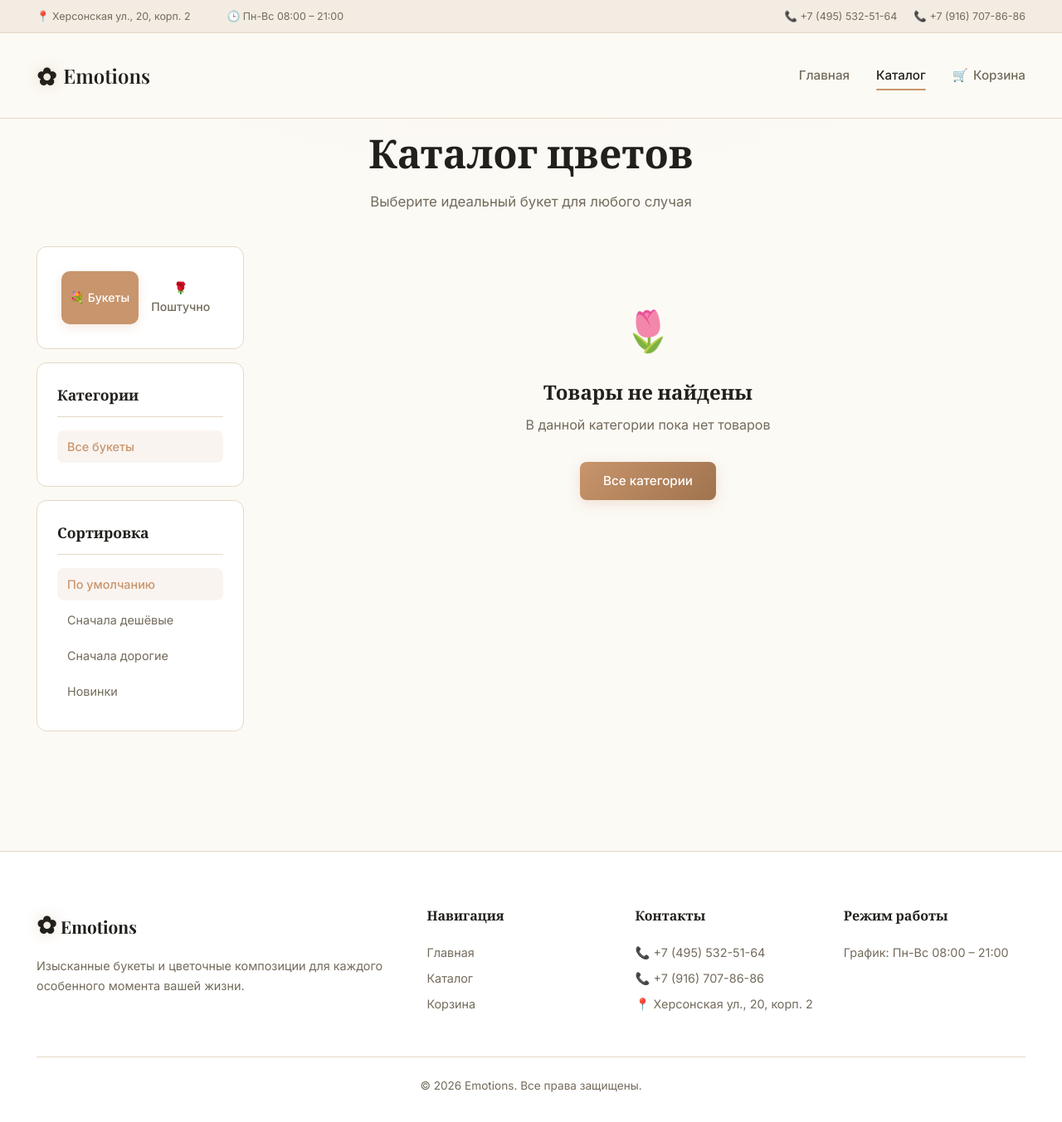
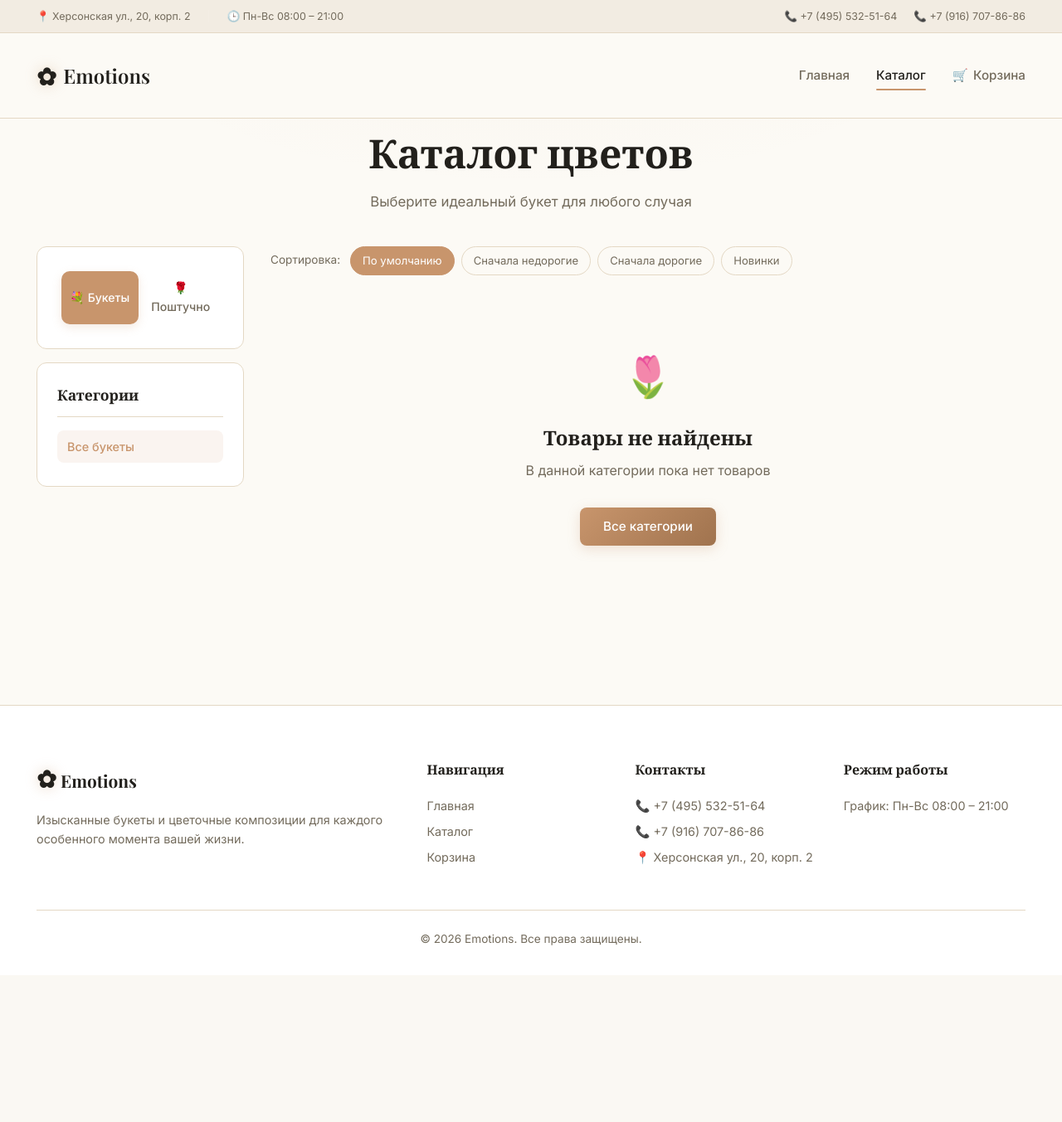
Before and after one commit to Hayko19/Emotions, a Django app: page /catalog/ in a window 1280 px wide. Shown: the whole page at 83% size. After the commit the page ends 1140 px from the top, so only its background shows below. Run offline with Django 4.2, Linux system fonts and the light colour scheme; data that the repository does not hold is empty; some web fonts are replaced.

Commit message:
feat: добавление сортировки продуктов, обновление зависимостей и улучшение интерфейса

```diff
--- a/flowershop/settings.py
+++ b/flowershop/settings.py
@@ -20,6 +20,7 @@ INSTALLED_APPS = [
     'django.contrib.sessions',
     'django.contrib.messages',
     'django.contrib.staticfiles',
+    'adminsortable2',
     'shop',
 ]
 
--- a/shop/templates/shop/catalog.html
+++ b/shop/templates/shop/catalog.html
@@ -61,39 +61,25 @@
                         {% endfor %}
                     </ul>
                 </div>
-                <div class="filter-card">
-                    <h3 class="filter-title">Сортировка</h3>
-                    <ul class="filter-list">
-                        <li>
-                            <a href="?type={{ current_type }}{% if current_category %}&category={{ current_category.slug }}{% endif %}&sort=default"
-                               class="filter-link {% if current_sort == 'default' %}active{% endif %}">
-                                По умолчанию
-                            </a>
-                        </li>
-                        <li>
-                            <a href="?type={{ current_type }}{% if current_category %}&category={{ current_category.slug }}{% endif %}&sort=price_asc"
-                               class="filter-link {% if current_sort == 'price_asc' %}active{% endif %}">
-                                Сначала дешёвые
-                            </a>
-                        </li>
-                        <li>
-                            <a href="?type={{ current_type }}{% if current_category %}&category={{ current_category.slug }}{% endif %}&sort=price_desc"
-                               class="filter-link {% if current_sort == 'price_desc' %}active{% endif %}">
-                                Сначала дорогие
-                            </a>
-                        </li>
-                        <li>
-                            <a href="?type={{ current_type }}{% if current_category %}&category={{ current_category.slug }}{% endif %}&sort=newest"
-                               class="filter-link {% if current_sort == 'newest' %}active{% endif %}">
-                                Новинки
-                            </a>
-                        </li>
-                    </ul>
-                </div>
             </aside>
 
             <!-- Products Grid -->
             <div class="catalog-main">
+                <!-- Sort bar -->
+                <div class="sort-bar">
+                    <span class="sort-label">Сортировка:</span>
+                    <div class="sort-options">
+                        <a href="?type={{ current_type }}{% if current_category %}&category={{ current_category.slug }}{% endif %}&sort=default"
+                           class="sort-btn {% if current_sort == 'default' %}active{% endif %}">По умолчанию</a>
+                        <a href="?type={{ current_type }}{% if current_category %}&category={{ current_category.slug }}{% endif %}&sort=price_asc"
+                           class="sort-btn {% if current_sort == 'price_asc' %}active{% endif %}">Сначала недорогие</a>
+                        <a href="?type={{ current_type }}{% if current_category %}&category={{ current_category.slug }}{% endif %}&sort=price_desc"
+                           class="sort-btn {% if current_sort == 'price_desc' %}active{% endif %}">Сначала дорогие</a>
+                        <a href="?type={{ current_type }}{% if current_category %}&category={{ current_category.slug }}{% endif %}&sort=newest"
+                           class="sort-btn {% if current_sort == 'newest' %}active{% endif %}">Новинки</a>
+                    </div>
+                </div>
+
                 {% if products %}
                 <div class="products-grid">
                     {% for product in products %}
--- a/shop/templates/shop/home.html
+++ b/shop/templates/shop/home.html
@@ -124,7 +124,7 @@
         <div class="cta-card animate-on-scroll">
             <h2>Нужен особенный букет?</h2>
             <p>Позвоните нам, и мы создадим уникальную композицию специально для вас</p>
-            <a href="tel:+79991234567" class="btn btn-primary btn-lg">📞 +7 (999) 123-45-67</a>
+            <a href="tel:+74955325164" class="btn btn-primary btn-lg">📞 +7 (495) 532-51-64</a>
         </div>
     </div>
 </section>
--- a/shop/templates/shop/order_success.html
+++ b/shop/templates/shop/order_success.html
@@ -10,7 +10,7 @@
             <h1>Спасибо за заказ!</h1>
             <p class="success-order-id">Заказ #{{ order.id }}</p>
             <p>Мы свяжемся с вами в ближайшее время для подтверждения.<br>
-            Если у вас есть вопросы, звоните: <a href="tel:+79991234567">+7 (999) 123-45-67</a></p>
+            Если у вас есть вопросы, звоните: <a href="tel:+74955325164">+7 (495) 532-51-64</a></p>
 
             <div class="success-details">
                 <div class="success-row">
--- a/shop/views.py
+++ b/shop/views.py
@@ -2,6 +2,7 @@ from django.shortcuts import render, get_object_or_404, redirect
 from django.http import JsonResponse
 from django.contrib import messages
 from django.contrib.auth.decorators import user_passes_test
+from django.db import transaction
 from django.db.models import Sum, Count
 from django.utils import timezone
 from datetime import timedelta
@@ -32,12 +33,12 @@ def catalog(request):
     if current_type == 'stem':
         categories = Category.objects.annotate(
             product_count=Count('products', filter=Q(products__is_by_stem=True, products__available=True))
-        ).filter(product_count__gt=0)
+        ).filter(product_count__gt=0).order_by('order', 'name')
         products = Product.objects.filter(available=True, is_by_stem=True)
     else:
         categories = Category.objects.annotate(
             product_count=Count('products', filter=Q(products__is_by_stem=False, products__available=True))
-        ).filter(product_count__gt=0)
+        ).filter(product_count__gt=0).order_by('order', 'name')
         products = Product.objects.filter(available=True, is_by_stem=False)
 
     category_slug = request.GET.get('category')
@@ -126,10 +127,13 @@ def cart_add(request, product_id):
     variant_id = request.POST.get('variant')
     variant = None
     if variant_id:
-        variant = get_object_or_404(ProductVariant, id=variant_id, product=product)
+        variant = get_object_or_404(ProductVariant, id=variant_id, product=product, available=True)
 
     product_key = f"{product_id}_{variant.id}" if variant else str(product_id)
-    quantity = int(request.POST.get('quantity', 1))
+    try:
+        quantity = max(1, int(request.POST.get('quantity', 1)))
+    except (ValueError, TypeError):
+        quantity = 1
 
     if product_key in cart:
         cart[product_key]['quantity'] += quantity
@@ -155,7 +159,10 @@ def cart_update(request, key):
     cart = request.session.get('cart', {})
 
     if key in cart:
-        quantity = int(request.POST.get('quantity', 1))
+        try:
+            quantity = int(request.POST.get('quantity', 1))
+        except (ValueError, TypeError):
+            quantity = 1
         if quantity > 0:
             cart[key]['quantity'] = quantity
         else:
@@ -191,46 +198,47 @@ def checkout(request):
         return redirect('shop:catalog')
 
     if request.method == 'POST':
-        order = Order.objects.create(
-            first_name=request.POST.get('first_name', ''),
-            last_name=request.POST.get('last_name', ''),
-            phone=request.POST.get('phone', ''),
-            email=request.POST.get('email', ''),
-            address=request.POST.get('address', ''),
-            comment=request.POST.get('comment', ''),
-        )
+        with transaction.atomic():
+            order = Order.objects.create(
+                first_name=request.POST.get('first_name', ''),
+                last_name=request.POST.get('last_name', ''),
+                phone=request.POST.get('phone', ''),
+                email=request.POST.get('email', ''),
+                address=request.POST.get('address', ''),
+                comment=request.POST.get('comment', ''),
+            )
 
-        total = 0
-        for key, item in cart.items():
-            try:
-                if '_' in key:
-                    product_id, variant_id = key.split('_')
-                    product = Product.objects.get(id=product_id)
-                    variant = ProductVariant.objects.get(id=variant_id)
-                    price = variant.price
-                else:
-                    product = Product.objects.get(id=key)
-                    variant = None
-                    price = product.price
+            total = 0
+            for key, item in cart.items():
+                try:
+                    if '_' in key:
+                        product_id, variant_id = key.split('_')
+                        product = Product.objects.get(id=product_id)
+                        variant = ProductVariant.objects.get(id=variant_id)
+                        price = variant.price
+                    else:
+                        product = Product.objects.get(id=key)
+                        variant = None
+                        price = product.price
 
-                item_total = price * item['quantity']
-                total += item_total
-                OrderItem.objects.create(
-                    order=order,
-                    product=product,
-                    variant=variant,
-                    price=price,
-                    quantity=item['quantity'],
-                )
-            except (Product.DoesNotExist, ProductVariant.DoesNotExist, ValueError):
-                continue
+                    item_total = price * item['quantity']
+                    total += item_total
+                    OrderItem.objects.create(
+                        order=order,
+                        product=product,
+                        variant=variant,
+                        price=price,
+                        quantity=item['quantity'],
+                    )
+                except (Product.DoesNotExist, ProductVariant.DoesNotExist, ValueError):
+                    continue
 
-        # Add delivery fee if applicable
-        if total < 5000:
-            total += 500
+            # Add delivery fee if applicable
+            if total < 5000:
+                total += 500
 
-        order.total_price = total
-        order.save()
+            order.total_price = total
+            order.save()
 
         request.session['cart'] = {}
         request.session.modified = True
--- a/static/css/style.css
+++ b/static/css/style.css
@@ -646,7 +646,7 @@ ul { list-style: none; }
 
 .catalog-sidebar {
     position: sticky;
-    top: 90px;
+    top: 150px;
 }
 
 .filter-card {
@@ -1808,3 +1808,47 @@ ul { list-style: none; }
         padding-top: 130px !important; /* Adjust if mobile header is different */
     }
 }
+
+/* --- Sort Bar (above product grid) --- */
+.sort-bar {
+    display: flex;
+    align-items: center;
+    gap: 12px;
+    margin-bottom: 20px;
+    flex-wrap: wrap;
+}
+
+.sort-label {
+    font-size: 0.85rem;
+    color: var(--clr-text-muted);
+    white-space: nowrap;
+}
+
+.sort-options {
+    display: flex;
+    gap: 8px;
+    flex-wrap: wrap;
+}
+
+.sort-btn {
+    display: inline-block;
+    padding: 6px 14px;
+    border-radius: 20px;
+    border: 1px solid var(--clr-border);
+    font-size: 0.82rem;
+    color: var(--clr-text-muted);
+    text-decoration: none;
+    transition: var(--transition);
+    white-space: nowrap;
+}
+
+.sort-btn:hover {
+    border-color: var(--clr-primary);
+    color: var(--clr-primary);
+}
+
+.sort-btn.active {
+    background: var(--clr-primary);
+    border-color: var(--clr-primary);
+    color: #fff;
+}
--- a/static/js/main.js
+++ b/static/js/main.js
@@ -136,6 +136,15 @@ function initAddToCartAjax() {
                         badge.offsetHeight; // trigger reflow
                         badge.style.animation = 'badgePop 0.3s ease';
                     }
+
+                    // UBA Tracking
+                    if (window.UBA) {
+                        const productName = form.closest('.product-card')?.querySelector('.product-title')?.innerText
+                                        || document.querySelector('.product-name')?.innerText
+                                        || 'Товар';
+                        const productPrice = form.querySelector('input[name="price"]')?.value || 0;
+                        window.UBA.addToCart(form.action.split('/').filter(Boolean).pop(), productName, productPrice);
+                    }
                 }
 
                 setTimeout(() => {
```
Also changed, not shown: requirements.txt (+16 -2 lines), shop/admin.py (+4 -3 lines).
